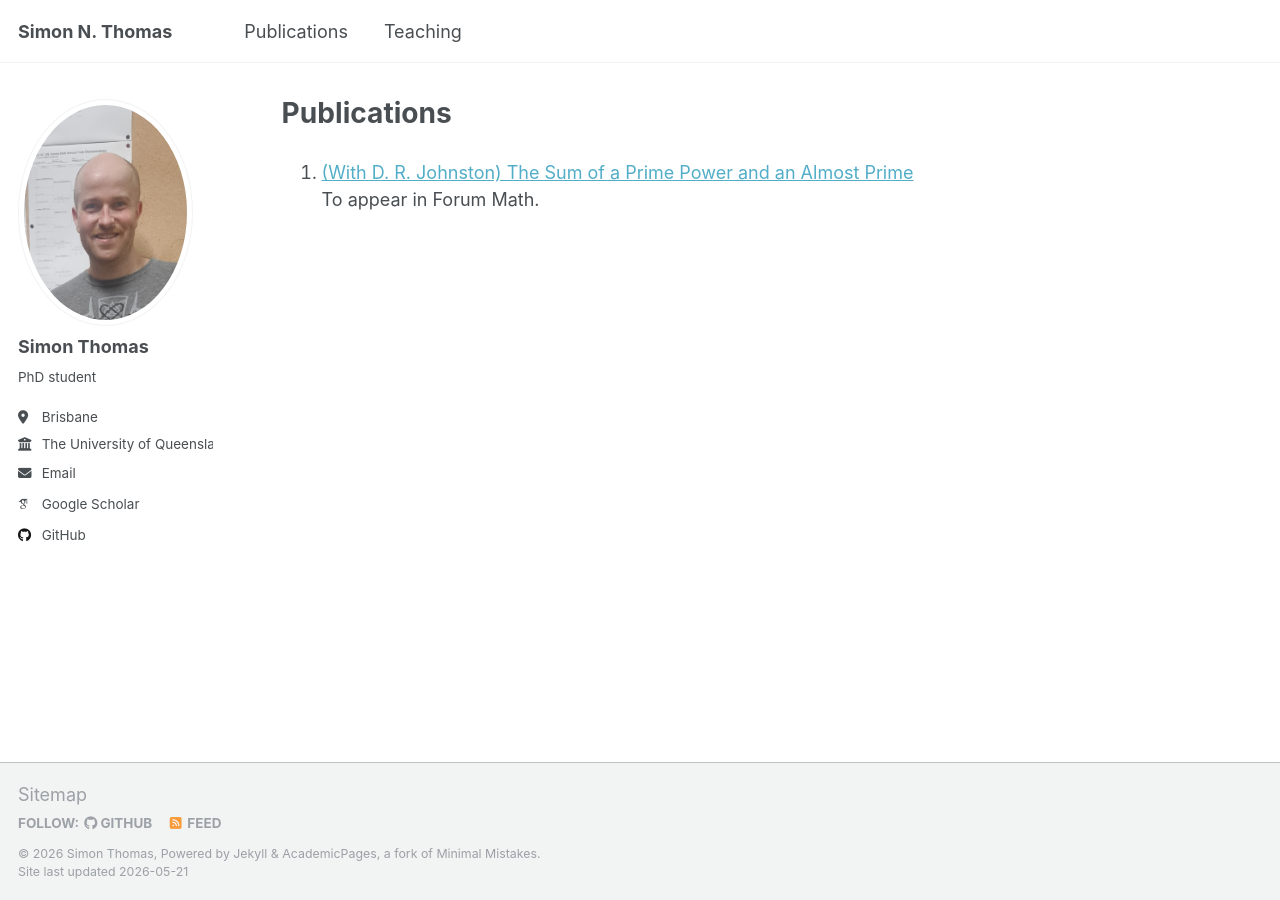
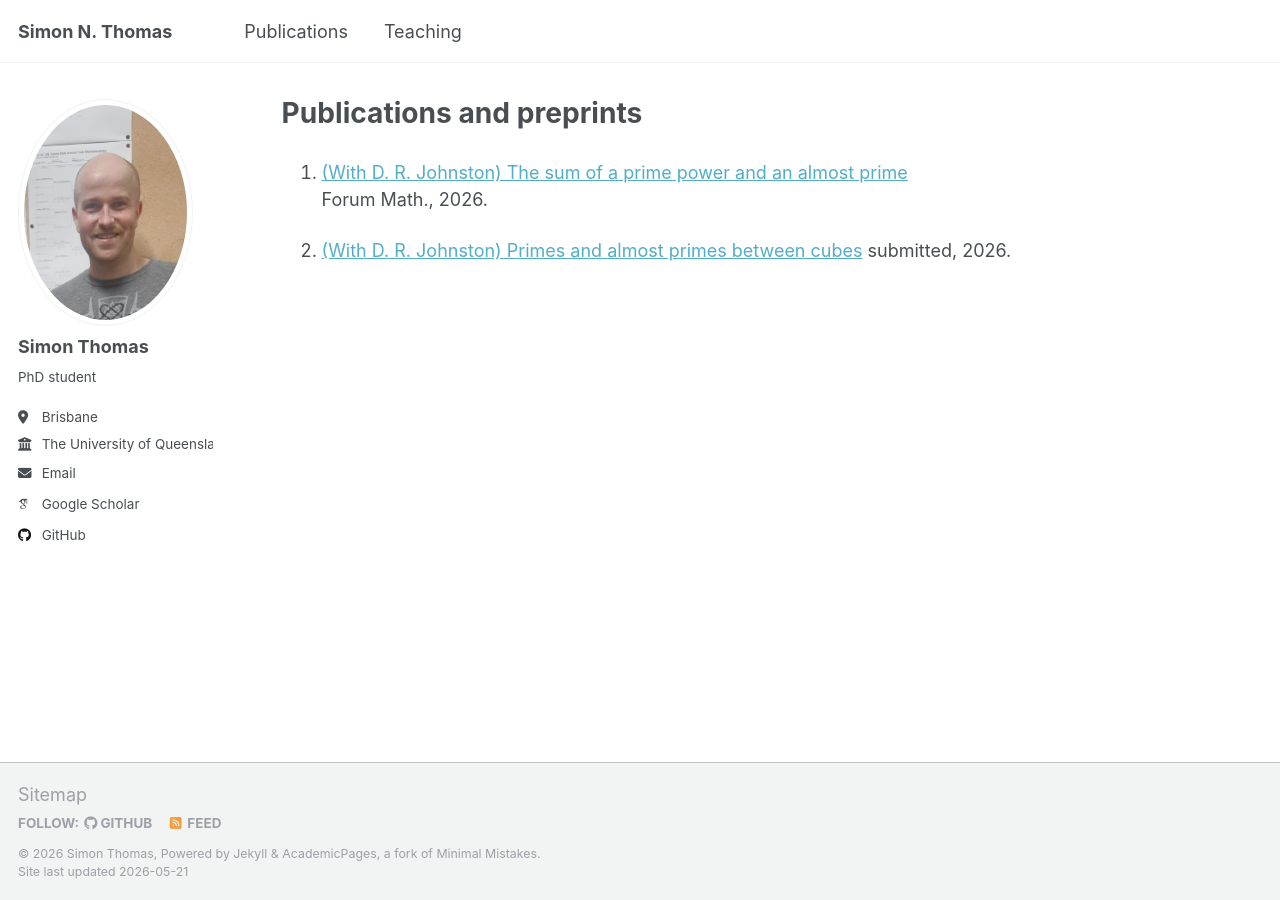
Before and after one commit to SimonNThomasMaths/simonnthomasmaths.github.io, a Jekyll site: the page built from _pages/publications.md, in a window 1280 px wide. Built offline with Jekyll 4.4.1, drawn with Linux system fonts in a browser that asks for light colours; some web fonts are replaced.

Commit message:
cv update

```diff
--- a/_pages/publications.md
+++ b/_pages/publications.md
@@ -1,8 +1,10 @@
 ---
-title: "Publications"
+title: "Publications and preprints"
 permalink: /publications/
 author_profile: true
 ---
 
-1. [(With D. R. Johnston) The Sum of a Prime Power and an Almost Prime](https://www.degruyterbrill.com/document/doi/10.1515/forum-2025-0172/html)
-To appear in Forum Math.
+1. [(With D. R. Johnston) The sum of a prime power and an almost prime](https://www.degruyterbrill.com/document/doi/10.1515/forum-2025-0172/html)
+Forum Math., 2026.
+
+2. [(With D. R. Johnston) Primes and almost primes between cubes](https://arxiv.org/abs/2601.15564) submitted, 2026.
```
Also changed, not shown: _pages/about.md (+1 -1 lines), 1 other file.
